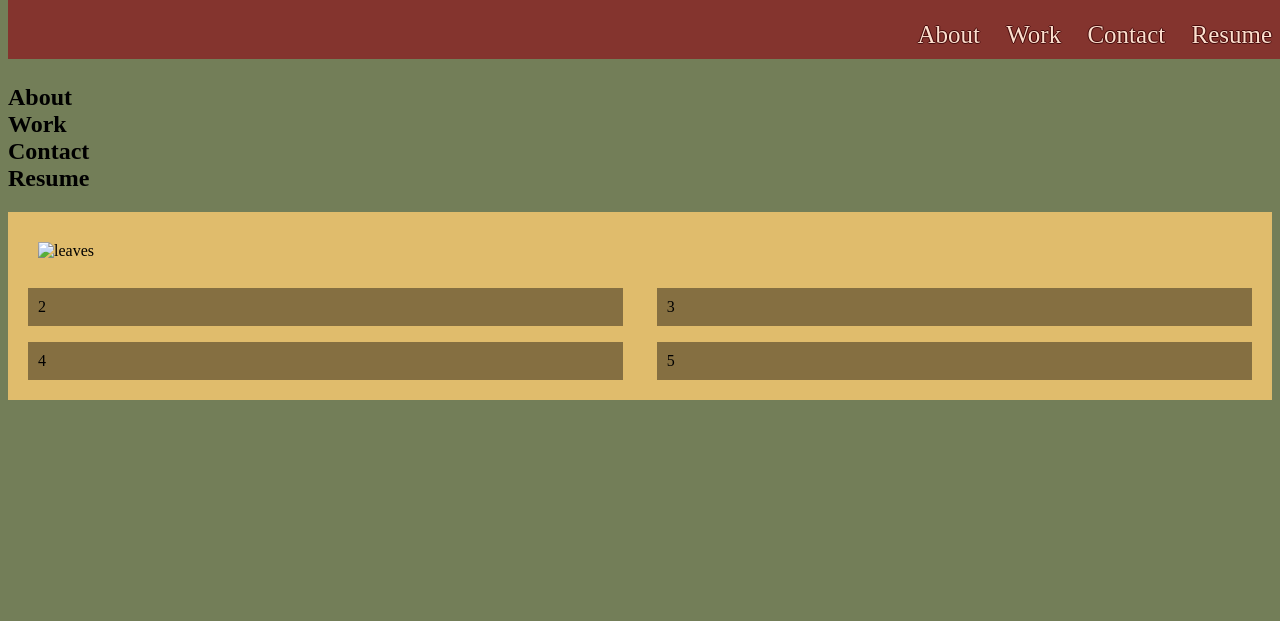
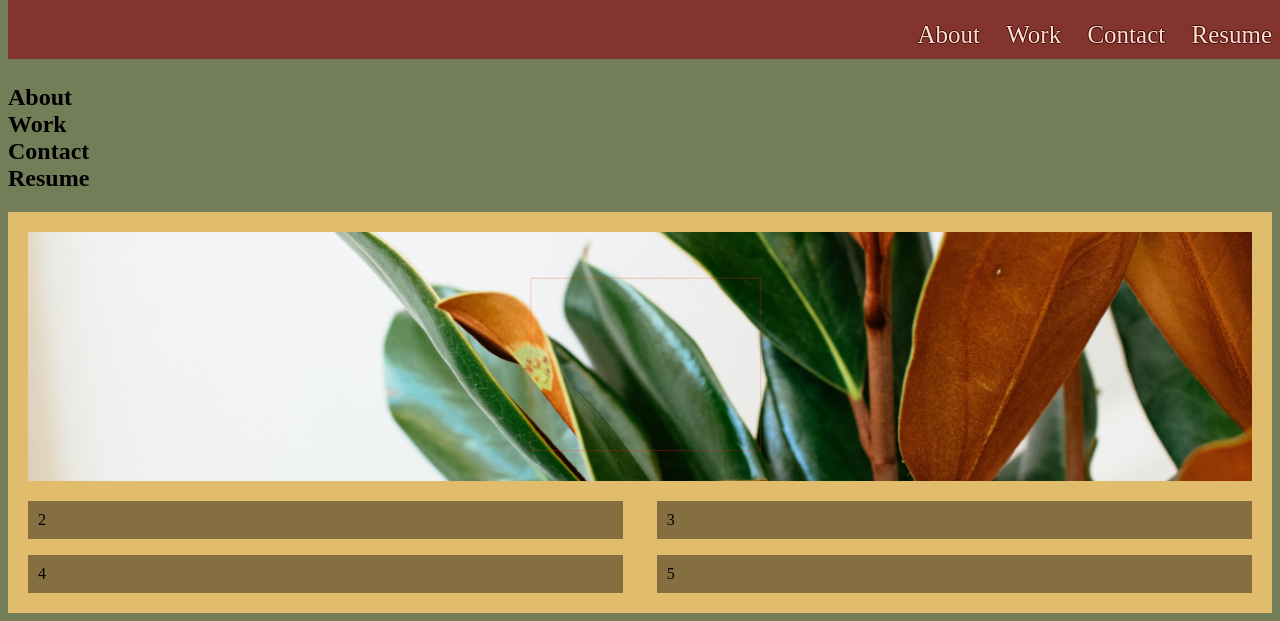
Before and after one commit to cfoster121/homework2, a plain HTML site: page index.html in a window 1280 px wide. Shown: the part 224-845 px from the top of the page. Before the commit the page ends 800 px from the top, so only its background shows below. Drawn offline with Linux system fonts and the light colour scheme.

Commit message:
Box1 Image

```diff
--- a/index.html
+++ b/index.html
@@ -40,7 +40,7 @@
 
     <section class="container">
         <article class="box-1">
-            <img src="./desktop/img1.jpg" alt="leaves" />
+            <img src="images/img1.jpg" alt="leaves" />
         </article>
         <article class="box title" id="t2">2</article>
         <article class="box title" id="t3">3</article>
--- a/style.css
+++ b/style.css
@@ -67,9 +67,12 @@ body{
 }
 
 .box-1 {
-    padding: 10px;
     flex-basis: 100%;
-    height: 20px;
+}
+
+.box-1 img {
+    width: 100%;
+    height: auto;
 }
 
 .box {
```
